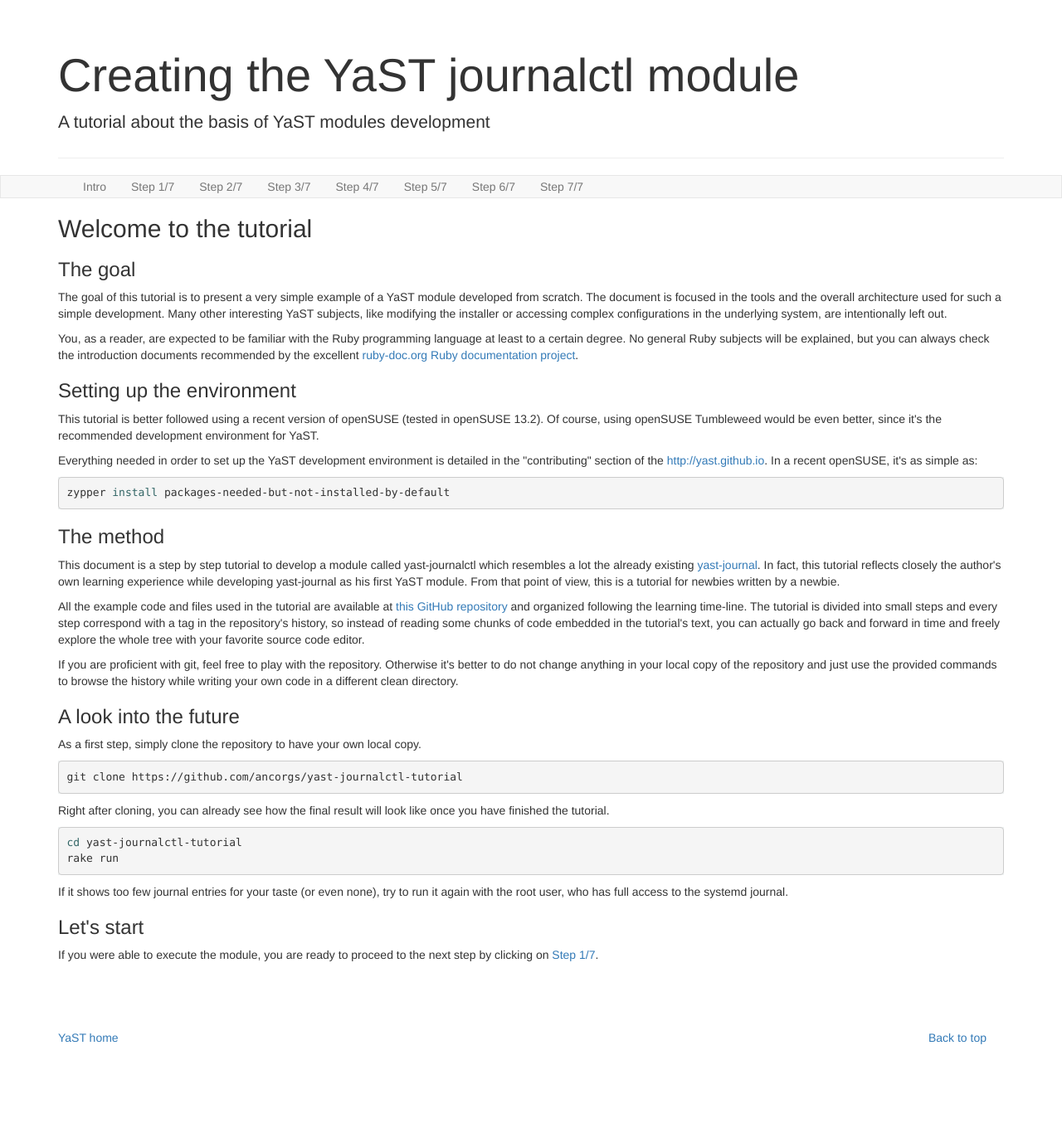
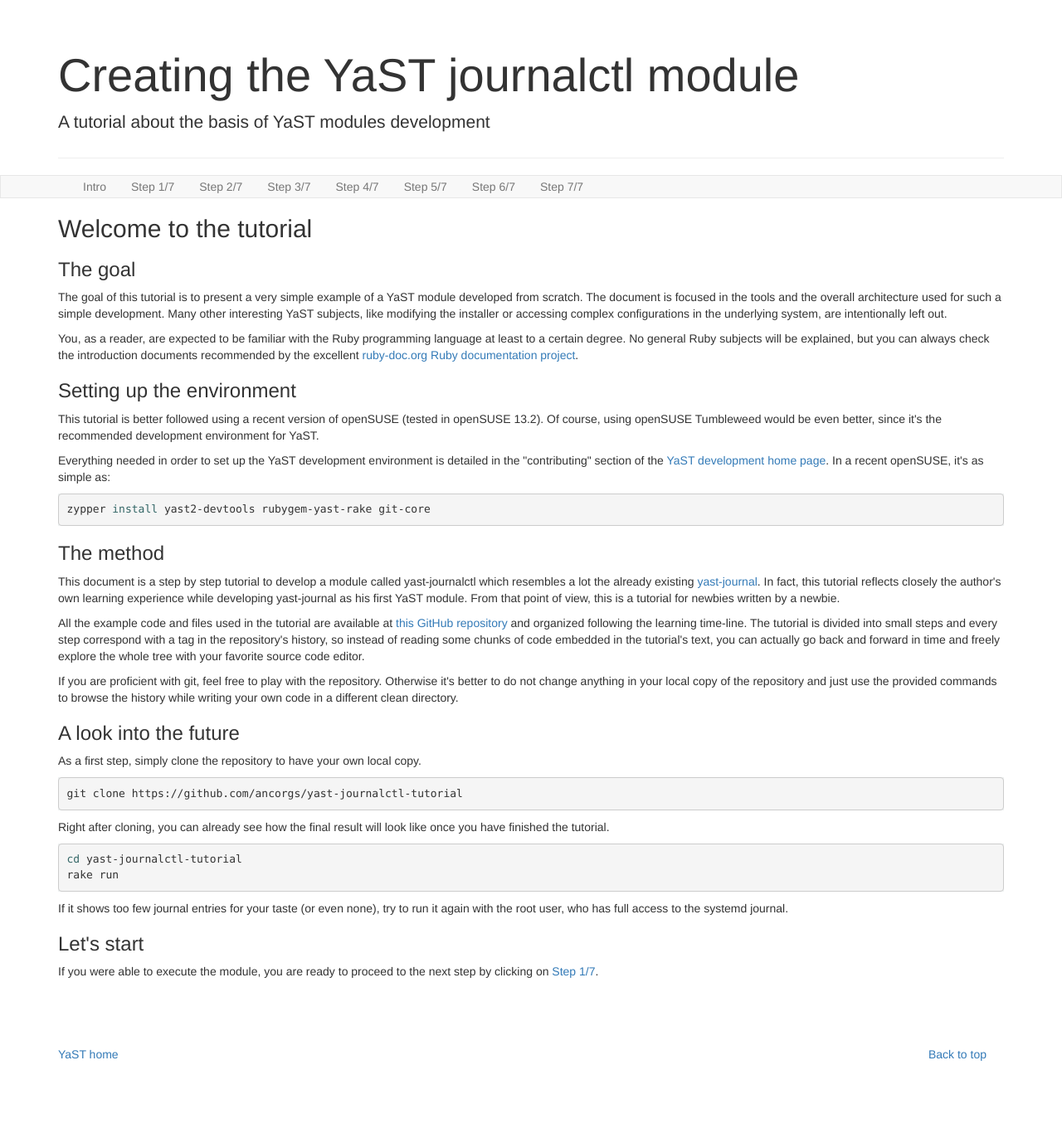
Before and after one commit to yast/yast-journalctl-tutorial, a Jekyll site: the page built from index.html, in a window 1280 px wide. Shown: the whole page at 83% size. Built offline with Jekyll 4.4.1, drawn with Linux system fonts in a browser that asks for light colours; nearby versions of some CDN libraries; library files that are not in the unit come from our copies.

Commit message:
Some polishing in the intro

```diff
--- a/index.html
+++ b/index.html
@@ -29,12 +29,12 @@
 <p>
 Everything needed in order to set up the YaST development environment is
 detailed in the &quot;contributing&quot; section of the
-<a href="YaST development home page">http://yast.github.io</a>. In a recent
+<a href="http://yast.github.io">YaST development home page</a>. In a recent
 openSUSE, it's as simple as:
 </p>
 
 {% highlight bash %}
-zypper install packages-needed-but-not-installed-by-default
+zypper install yast2-devtools rubygem-yast-rake git-core
 {% endhighlight %}
 
 <h3>The method</h3>
```
